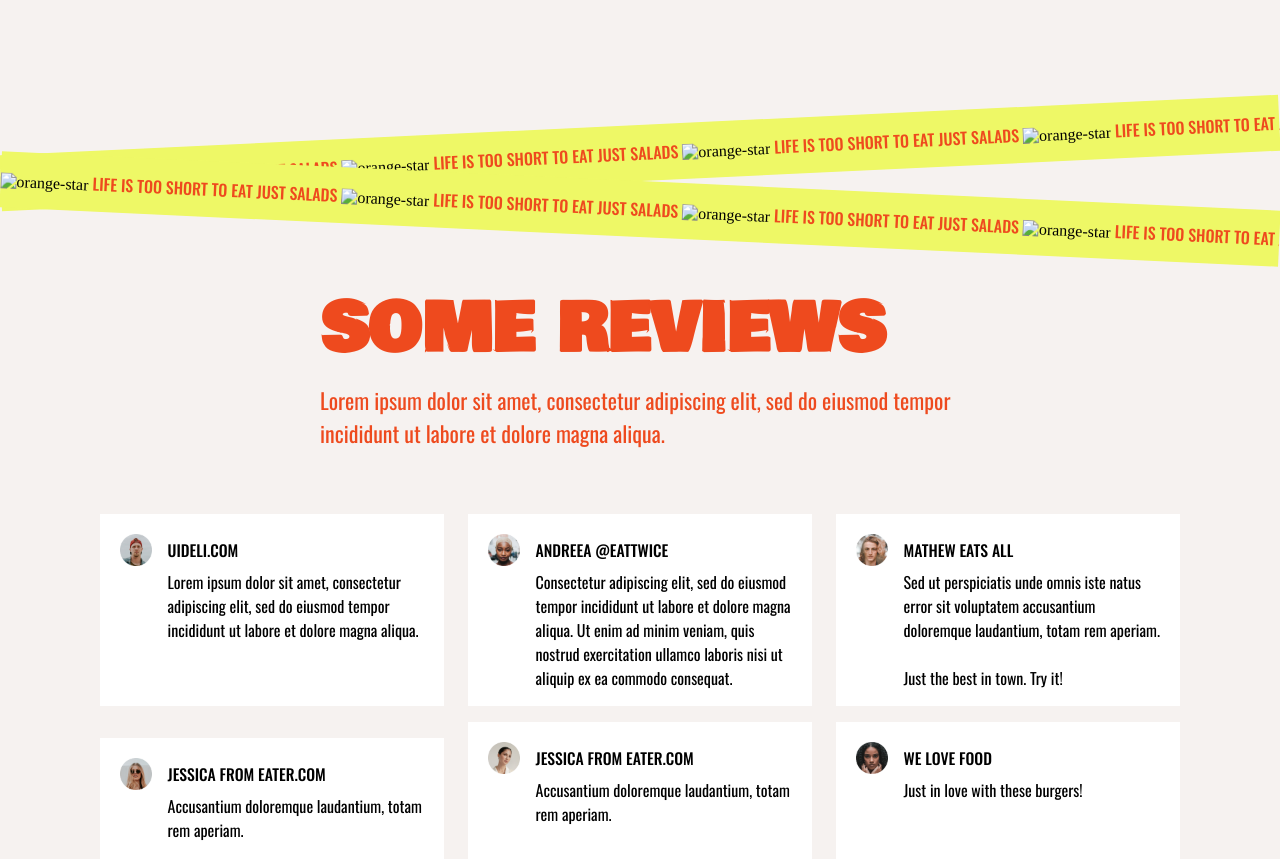
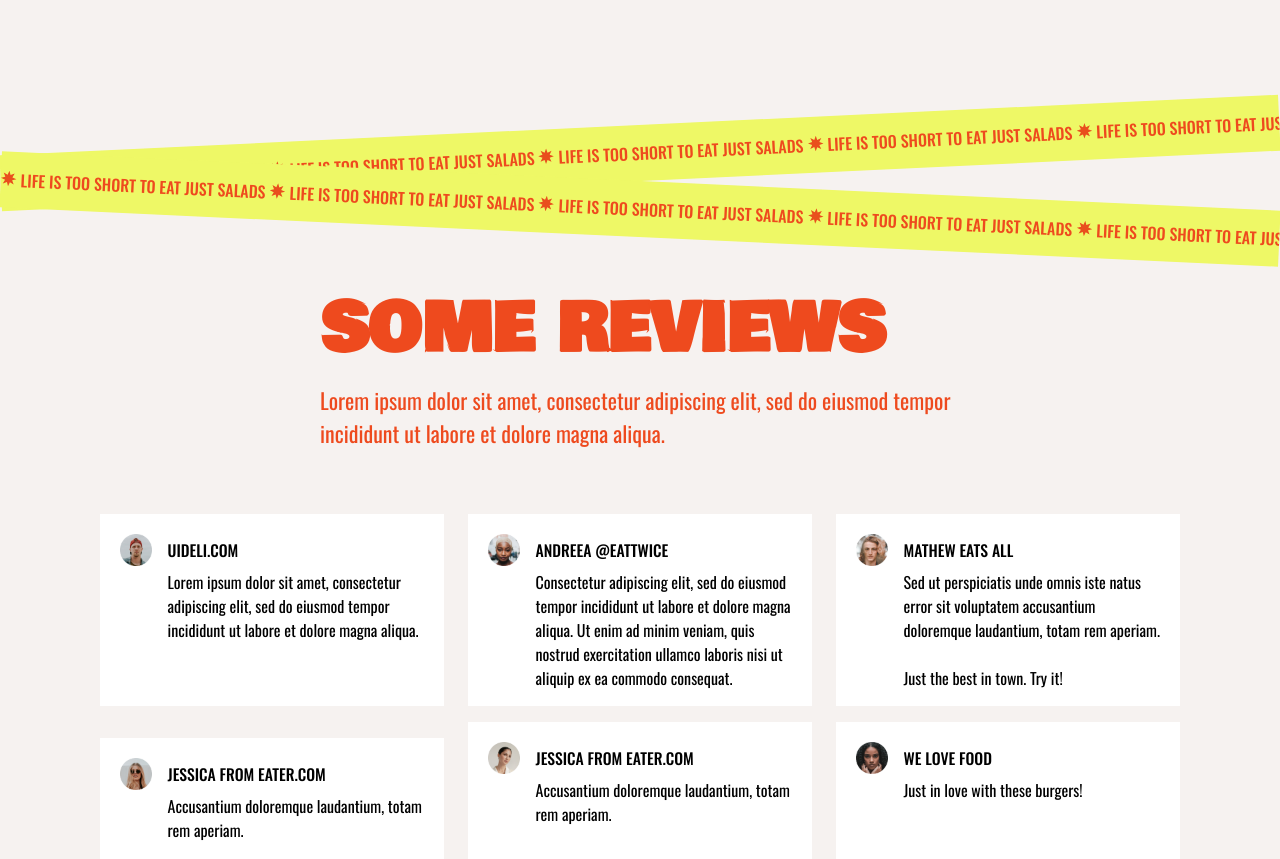
Before and after one commit to BCotten/jo-restaurant, a plain HTML site: page index.html in a window 1280 px wide. Shown: the part 1927-2786 px from the top of the page. Drawn offline with nearby package versions, Linux system fonts and the light colour scheme; the site is published under a folder, as on GitHub Pages, so addresses that start at the root find nothing.

Commit message:
some final touches on banner

```diff
--- a/index.html
+++ b/index.html
@@ -111,83 +111,83 @@
     </section>
     <section id="section_5_banners">
       <div class="banner banner-on-top">
-        <img src="/images/sec_5_Vector.svg" class="orange-star" alt="orange-star">
+        <img src="./images/sec_5_Vector.svg" class="orange-star" alt="orange-star">
         <p>
           LIFE IS TOO SHORT TO EAT JUST
           SALADS
         </p>
-        <img src="/images/sec_5_Vector.svg" class="orange-star" alt="orange-star">
+        <img src="./images/sec_5_Vector.svg" class="orange-star" alt="orange-star">
         <p>
           LIFE IS TOO
           SHORT TO EAT JUST SALADS
         </p>
-        <img src="/images/sec_5_Vector.svg" class="orange-star" alt="orange-star">
+        <img src="./images/sec_5_Vector.svg" class="orange-star" alt="orange-star">
         <p>
           LIFE IS TOO
           SHORT TO EAT JUST SALADS
         </p>
-        <img src="/images/sec_5_Vector.svg" class="orange-star" alt="orange-star">
+        <img src="./images/sec_5_Vector.svg" class="orange-star" alt="orange-star">
         <p>
           LIFE IS TOO
           SHORT TO EAT JUST SALADS
         </p>
-        <img src="/images/sec_5_Vector.svg" class="orange-star" alt="orange-star">
+        <img src="./images/sec_5_Vector.svg" class="orange-star" alt="orange-star">
         <p>
           LIFE IS TOO
           SHORT TO EAT JUST SALADS
         </p>
-        <img src="/images/sec_5_Vector.svg" class="orange-star" alt="orange-star">
+        <img src="./images/sec_5_Vector.svg" class="orange-star" alt="orange-star">
         <p>
           LIFE IS TOO
           SHORT TO EAT JUST SALADS
         </p>
-        <img src="/images/sec_5_Vector.svg" class="orange-star" alt="orange-star">
+        <img src="./images/sec_5_Vector.svg" class="orange-star" alt="orange-star">
         <p>
           LIFE IS TOO
           SHORT TO EAT JUST SALADS
         </p>
-        <img src="/images/sec_5_Vector.svg" class="orange-star" alt="orange-star">
+        <img src="./images/sec_5_Vector.svg" class="orange-star" alt="orange-star">
 
       </div>
 
 
       <div class="banner banner-underneath">
-        <img src="/images/sec_5_Vector.svg" class="orange-star" class="orange-star" alt="orange-star">
+        <img src="./images/sec_5_Vector.svg" class="orange-star" class="orange-star" alt="orange-star">
         <p>
           LIFE IS TOO
           SHORT TO EAT JUST SALADS
         </p>
-        <img src="/images/sec_5_Vector.svg" class="orange-star" alt="orange-star">
+        <img src="./images/sec_5_Vector.svg" class="orange-star" alt="orange-star">
         <p>
           LIFE IS TOO
           SHORT TO EAT JUST SALADS
         </p>
-        <img src="/images/sec_5_Vector.svg" class="orange-star" alt="orange-star">
+        <img src="./images/sec_5_Vector.svg" class="orange-star" alt="orange-star">
         <p>
           LIFE IS TOO
           SHORT TO EAT JUST SALADS
         </p>
-        <img src="/images/sec_5_Vector.svg" class="orange-star" alt="orange-star">
+        <img src="./images/sec_5_Vector.svg" class="orange-star" alt="orange-star">
         <p>
           LIFE IS TOO
           SHORT TO EAT JUST SALADS
         </p>
-        <img src="/images/sec_5_Vector.svg" class="orange-star" alt="orange-star">
+        <img src="./images/sec_5_Vector.svg" class="orange-star" alt="orange-star">
         <p>
           LIFE IS TOO
           SHORT TO EAT JUST SALADS
         </p>
-        <img src="/images/sec_5_Vector.svg" class="orange-star" alt="orange-star">
+        <img src="./images/sec_5_Vector.svg" class="orange-star" alt="orange-star">
         <p>
           LIFE IS TOO
           SHORT TO EAT JUST SALADS
         </p>
-        <img src="/images/sec_5_Vector.svg" class="orange-star" alt="orange-star">
+        <img src="./images/sec_5_Vector.svg" class="orange-star" alt="orange-star">
         <p>
           LIFE IS TOO
           SHORT TO EAT JUST SALADS
         </p>
-        <img src="/images/sec_5_Vector.svg" class="orange-star" alt="orange-star">
+        <img src="./images/sec_5_Vector.svg" class="orange-star" alt="orange-star">
       </div>
 
     </section>
```
